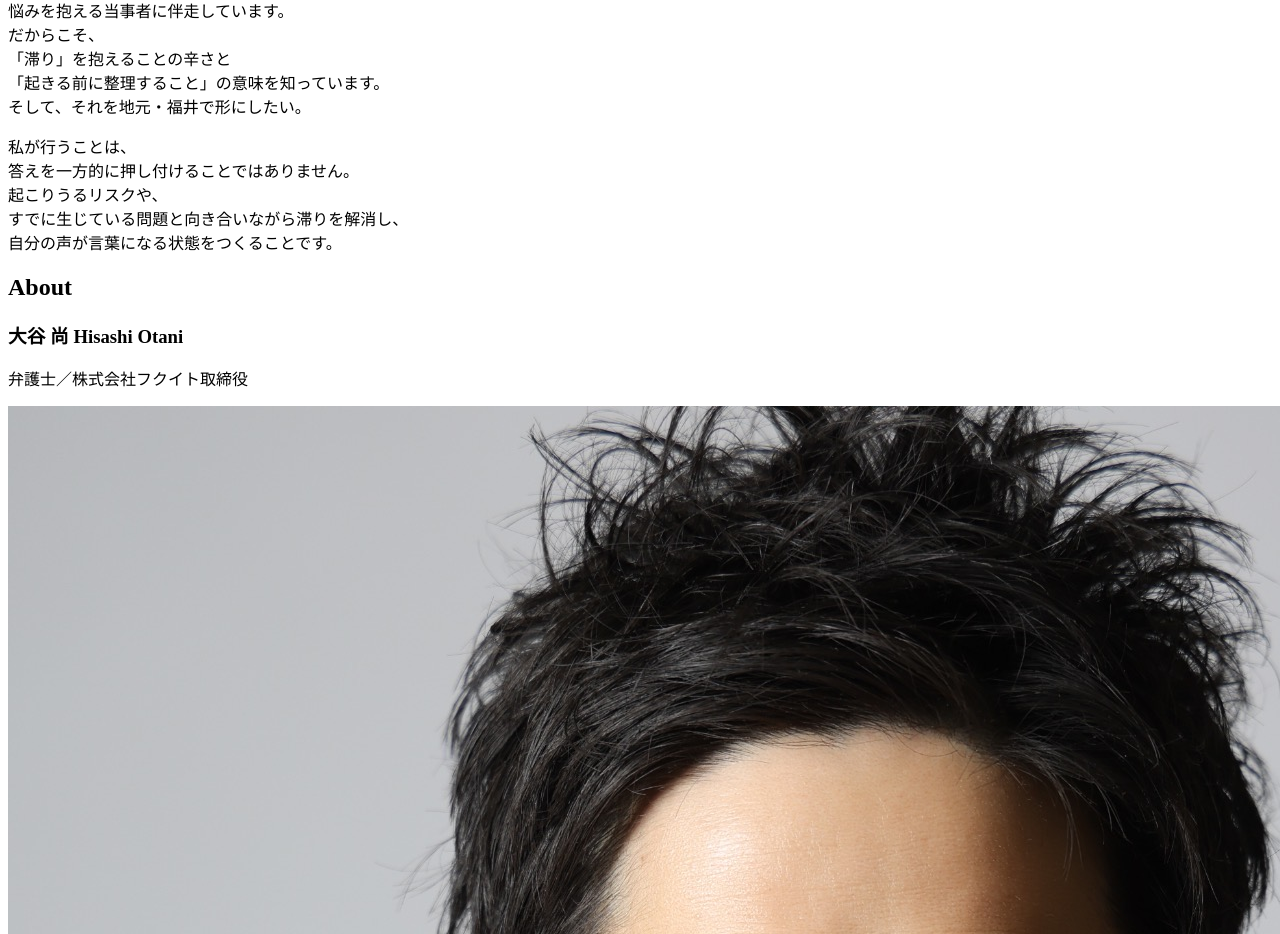
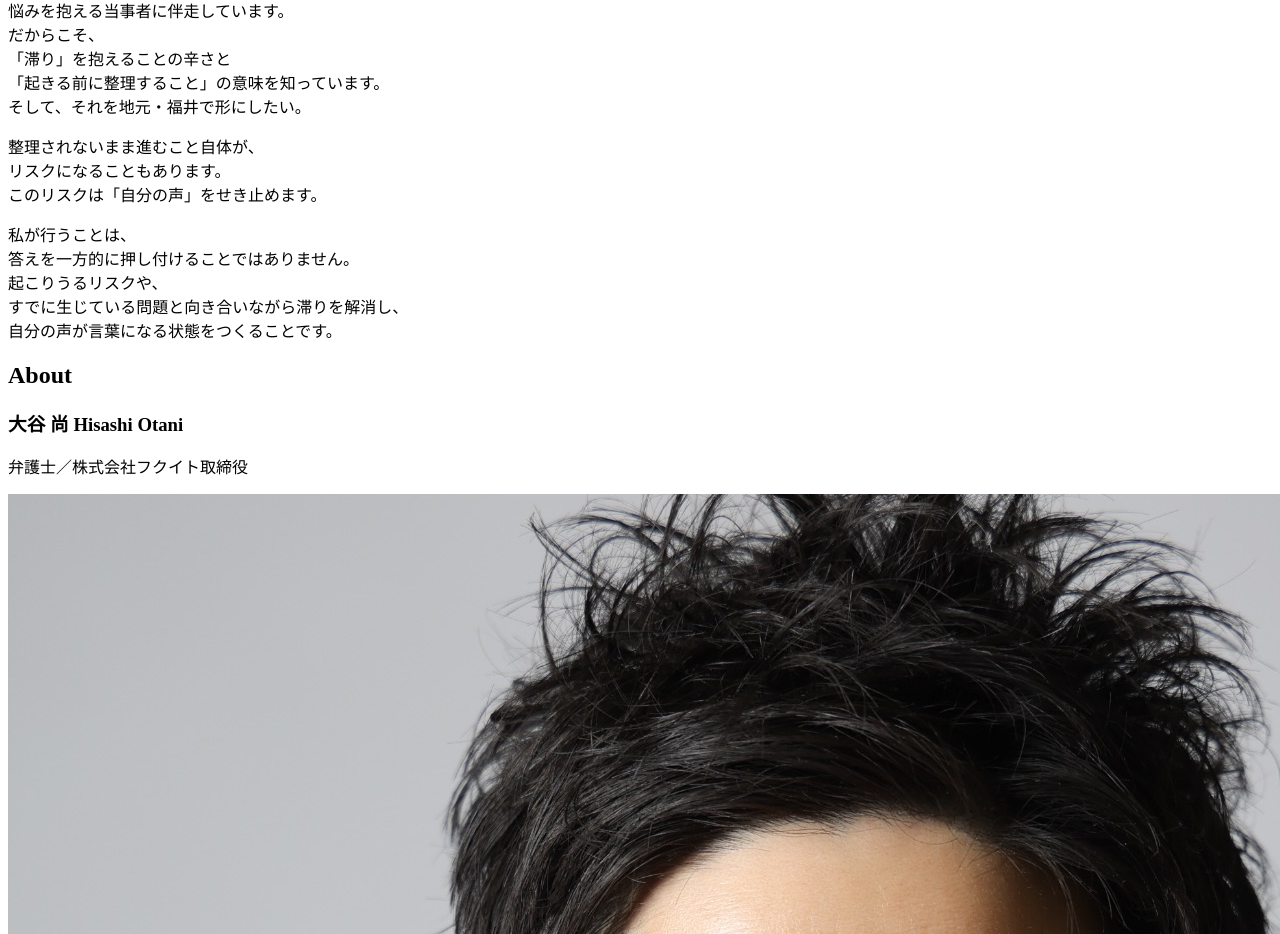
Before and after one commit to azzurri613-maker/official-, a website built with Vite: page index.html in a window 1280 px wide. Shown: the part 1034-1968 px from the top of the page. Built offline with nearby package versions, Linux system fonts and the light colour scheme.

Commit message:
Add a paragraph about the risk of moving forward without organization

```diff
--- a/index.html
+++ b/index.html
@@ -99,6 +99,11 @@
                         <span>「滞り」を抱えることの辛さと</span><br>
                         <span>「起きる前に整理すること」の</span><span>意味を知っています。</span><br>
                         <span>そして、それを</span><span>地元・福井で</span><span>形にしたい。</span>
+                    </p>
+                    <p class="intro-text-block">
+                        <span>整理されないまま</span><span>進むこと自体が、</span><br>
+                        <span>リスクになることもあります。</span><br>
+                        <span>このリスクは</span><span>「自分の声」を</span><span>せき止めます。</span>
                     </p>
                     <p class="intro-text-block">
                         <span>私が行うことは、</span><br>
```
